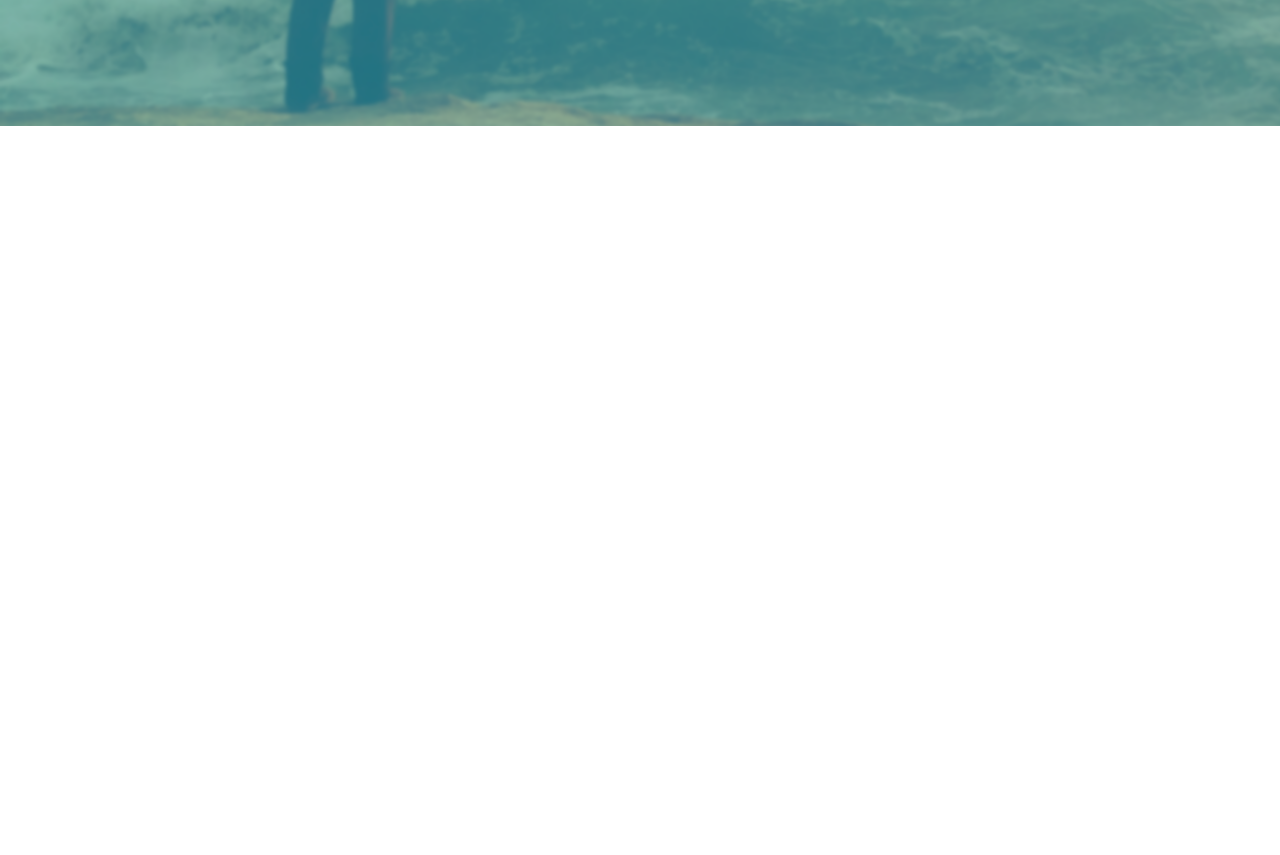
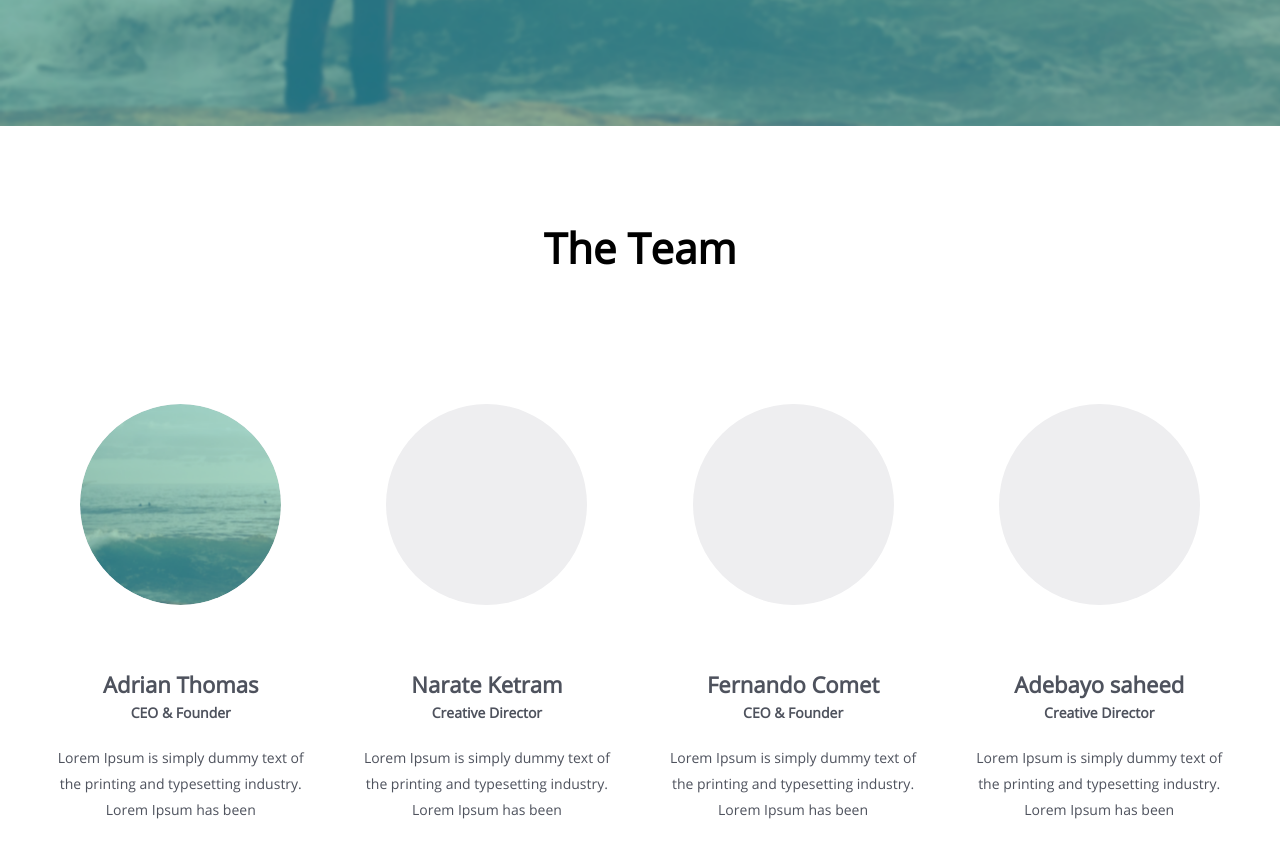
Before and after one commit to Yakprod/author.github.io, a plain HTML site: page index.html in a window 1280 px wide. Shown: the part 539-1394 px from the top of the page. Before the commit the page ends 800 px from the top, so only its background shows below. Drawn offline with Linux system fonts and the light colour scheme; a web font is replaced by a local one.

Commit message:
section team

```diff
--- a/index.html
+++ b/index.html
@@ -89,7 +89,52 @@
       </div>
 
       <div id="my-content">
-
+      	<section class="team">
+          <div class="container">
+            <h2 class="h2">The Team</h2>
+            <div class="item">
+              <div class="photo">
+              	<img src="img/slider_bg.png" alt="">
+              	<div class="add">
+              		<a href="">+</a>
+              	</div>
+              </div>
+              <h4 class="h4">Adrian Thomas</h4>
+              <h5 class="h5">CEO & Founder</h5>
+              <p>Lorem Ipsum is simply dummy text of the printing and typesetting industry. Lorem Ipsum has been</p>
+            </div>
+            <div class="item">
+              <div class="photo">
+              	<div class="add">
+              		<a href="">+</a>
+              	</div>
+              </div>
+              <h4 class="h4">Narate Ketram</h4>
+              <h5 class="h5">Creative Director</h5>
+              <p>Lorem Ipsum is simply dummy text of the printing and typesetting industry. Lorem Ipsum has been</p>
+            </div>
+            <div class="item">
+              <div class="photo">
+              	<div class="add">
+              		<a href="">+</a>
+              	</div>
+              </div>
+              <h4 class="h4">Fernando Comet</h4>
+              <h5 class="h5">CEO & Founder</h5>
+              <p>Lorem Ipsum is simply dummy text of the printing and typesetting industry. Lorem Ipsum has been</p>
+            </div>
+            <div class="item">
+              <div class="photo">
+              	<div class="add">
+              		<a href="">+</a>
+              	</div>
+              </div>
+              <h4 class="h4">Adebayo saheed</h4>
+              <h5 class="h5">Creative Director</h5>
+              <p>Lorem Ipsum is simply dummy text of the printing and typesetting industry. Lorem Ipsum has been</p>
+            </div>
+          </div>
+        </section>
 
       </div>
 
--- a/sass/main.sass
+++ b/sass/main.sass
@@ -146,6 +146,8 @@ body
 			position: absolute
 			margin-top: -25.5px
 			top: 50%
+			&:hover
+				opacity: .8
 			&.owl-prev
 				background-image: url("../img/left_arr.png")
 				background-repeat: no-repeat
@@ -155,6 +157,63 @@ body
 				background-repeat: no-repeat
 				right: 29px
 
-
+.h2
+  font-size: 42px
+  margin: 0
+  line-height: 33px
+  padding-top: 106px
+  padding-bottom: 139px
+.team
+  text-align: center
+  position: relative
+  padding-bottom: 107px
+  .item
+    width: 247px
+    display: inline-block
+    margin-right: 55px
+    color: #4e525d
+    &:last-child
+      margin-right: 0
+    .photo
+      width: 201px
+      height: 201px
+      border-radius: 50%
+      background-color: #eeeef0
+      display: inline-block
+      position: relative
+      overflow: hidden
+      & img
+      	width: 201px
+     		height: 201px
+     		border-radius: 50%
+      	object-fit: cover
+      .add
+      	position: absolute
+      	top: 0
+      	left: 0
+      	width: 100%
+      	height: 100%
+      	text-align: center
+      	font-family: 'OpenSans'
+      	font-size: 85px
+      	font-weight: 800
+      	color: #f46d6d
+      	line-height: 201px
+      	opacity: 0
+      	transition: all .5s ease
+      	& a
+      		color: #f46d6d
+      	&:hover
+      		opacity: 1
+    .h4
+      font-size: 22px
+      margin-top: 60px
+      margin-bottom: 0
+    .h5
+      margin-top: 4px
+      font-size: 14px
+    & p
+      font-size: 14px
+      line-height: 26px
 
 @import "media" // Всегда в конце
```
Also changed, not shown: css/main.min.css.
